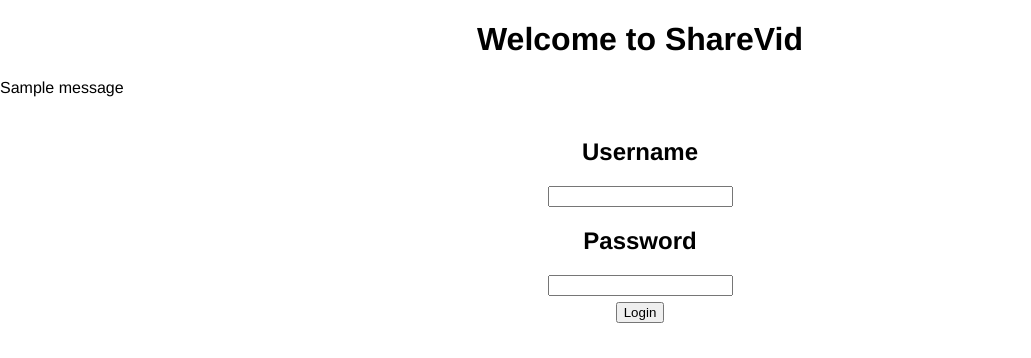
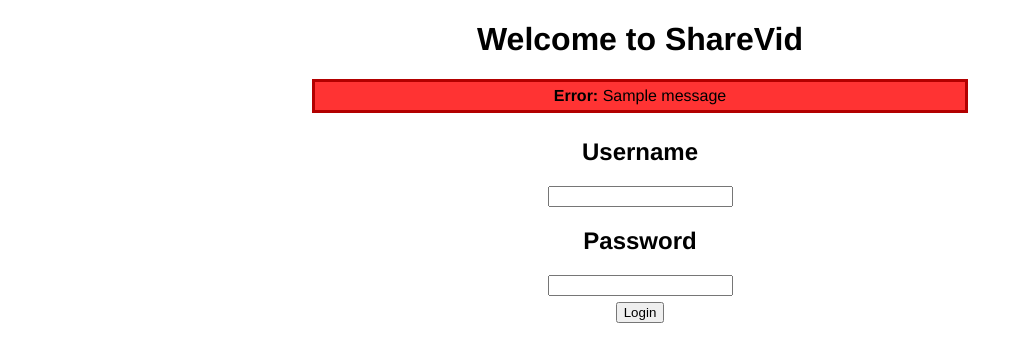
Before and after one commit to herneri/share-vid, a Python web app: template templates/index.html in a window 1280 px wide. Shown: the part 62-420 px from the top of the page, without its empty margins (0-1031 px from the left). Run offline with Jinja, Linux system fonts and the light colour scheme; the template is opened without the code that fills it, so the values that code supplies are empty; one stand-in notice (Sample message) is shown.

Commit message:
css: Style login error message in a red box

```diff
--- a/static/css/index.css
+++ b/static/css/index.css
@@ -54,6 +54,24 @@
 	margin-top: 6px;
 }
 
+.error-message {
+	margin-left: auto;
+	margin-right: auto;
+
+	border-style: solid;
+	border-width: 3px;
+	border-color: #B30000;
+
+	padding: 5px;
+	padding-left: auto;
+	padding-right: auto;
+
+	width: 50%;
+	background-color: #FF3333;
+
+	text-align: center;
+}
+
 #login-form {
 	margin-left: 2%;
 	margin-right: 2%;
--- a/templates/index.html
+++ b/templates/index.html
@@ -9,7 +9,7 @@
 	{% with messages = get_flashed_messages() %}
 		{% if messages %}
 			{% for message in messages %}
-				<p class="message"> {{message}} </p>
+				<div class="error-message"> <b> Error: </b> {{message}} </div>
 			{% endfor %}
 		{% endif %}
 	{% endwith %}
```
